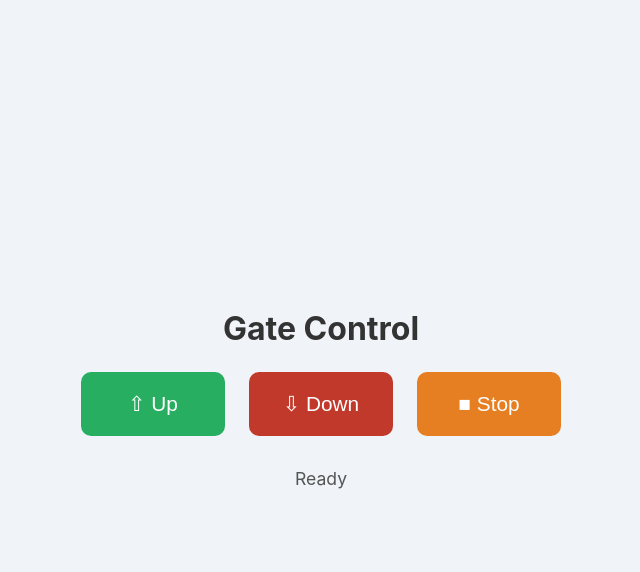
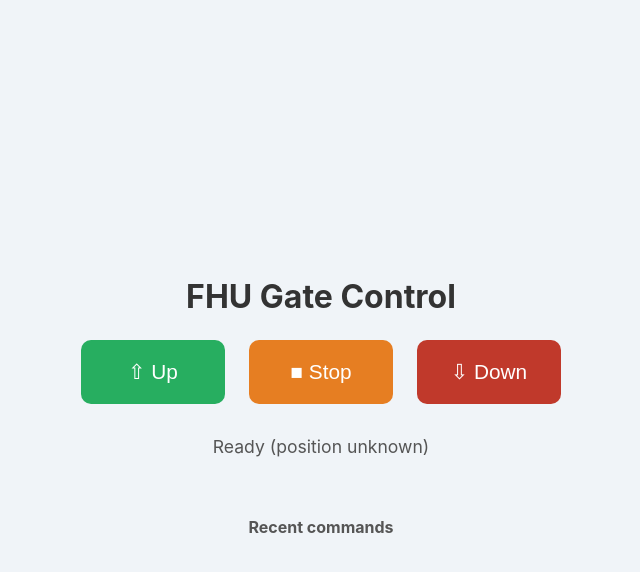
Before and after one commit to LCAS/fhu_auto, a Flask app: page / in a window 1280 px wide. Shown: the top 572 px of the page, without its empty margins (319-959 px from the left). Run offline with Flask 2, Linux system fonts and the light colour scheme; data that the repository does not hold is empty.

Commit message:
feat: enhance gate control API and UI with command logging and history display

```diff
--- a/app.py
+++ b/app.py
@@ -10,18 +10,28 @@ API
 ---
 GET  /            HTML control page.
 GET  /api/status  JSON status of the gate: {"busy": bool, "direction":
-                   "up"|"down"|null, "message": str}.
+                   "up"|"down"|null, "message": str, "last_command":
+                   "up"|"down"|"stop"|null, "last_command_time": str|null,
+                   "likely_state": "open"|"closed"|"unknown", "history":
+                   [{"command": str, "time": str}, ...] (newest first,
+                   last 10 commands).
 POST /api/up      Start raising the gate. Returns 409 if a move is
                    already in progress.
 POST /api/down     Start lowering the gate. Returns 409 if a move is
                    already in progress.
 POST /api/stop     Immediately stop any door movement and release the
                    relays. Always returns 200.
+
+Every command is also appended, with its timestamp, to a local log file
+(see LOG_FILE below).
 """
 
 import atexit
+import logging
 import os
 import threading
+from collections import deque
+from datetime import datetime, timezone
 
 from flask import Flask, jsonify, render_template
 
@@ -62,6 +72,33 @@ _busy = False
 _direction = None  # 'up' or 'down' while a move is in progress
 _stop_event = threading.Event()
 
+# Last command issued and the gate position it implies, since the actual
+# door position cannot be read back from hardware.
+_last_command = None  # 'up', 'down' or 'stop'
+_last_command_time = None
+_likely_state = 'unknown'  # 'open', 'closed' or 'unknown'
+
+# ── Command logging ──────────────────────────────────────────────────────────
+
+LOG_FILE = os.environ.get(
+    'LOG_FILE', os.path.join(os.path.dirname(os.path.abspath(__file__)), 'gate_control.log')
+)
+
+_command_logger = logging.getLogger('gate_control')
+_command_logger.setLevel(logging.INFO)
+_command_logger.addHandler(logging.FileHandler(LOG_FILE))
+_command_logger.handlers[-1].setFormatter(logging.Formatter('%(asctime)s %(message)s'))
+
+_command_history = deque(maxlen=10)  # newest first: {'command', 'time'}
+
+
+def _log_command(command):
+    timestamp = datetime.now(timezone.utc).isoformat()
+    _command_logger.info(command)
+    with _lock:
+        _command_history.appendleft({'command': command, 'time': timestamp})
+
+
 # ── GPIO initialisation ─────────────────────────────────────────────────────
 
 GPIO.setmode(GPIO.BCM)
@@ -80,33 +117,42 @@ def _run_relay(active_pin, idle_pin, duration):
 
     The move can be interrupted early by setting ``_stop_event``.
     """
-    global _busy, _direction
+    global _busy, _direction, _likely_state
     try:
         # Ensure the idle relay is off before activating the other (safety measure)
         GPIO.output(idle_pin, GPIO.HIGH)
         GPIO.output(active_pin, GPIO.LOW)
 
         # Wait in small increments so a stop request is honoured quickly.
-        _stop_event.wait(duration)
+        completed = not _stop_event.wait(duration)
 
         GPIO.output(active_pin, GPIO.HIGH)
     finally:
         GPIO.output(active_pin, GPIO.HIGH)
         GPIO.output(idle_pin, GPIO.HIGH)
         with _lock:
+            # Only a move that ran for its full duration reliably reaches
+            # the end stop; anything interrupted leaves the position unknown.
+            if completed:
+                _likely_state = 'open' if _direction == 'up' else 'closed'
+            else:
+                _likely_state = 'unknown'
             _busy = False
             _direction = None
 
 
 def _start_move(active_pin, idle_pin, direction):
-    global _busy, _direction
+    global _busy, _direction, _last_command, _last_command_time
     with _lock:
         if _busy:
             return False
         _busy = True
         _direction = direction
+        _last_command = direction
+        _last_command_time = datetime.now(timezone.utc).isoformat()
         _stop_event.clear()
 
+    _log_command(direction)
     thread = threading.Thread(
         target=_run_relay,
         args=(active_pin, idle_pin, DOOR_TIME),
@@ -120,11 +166,23 @@ def _status():
     with _lock:
         busy = _busy
         direction = _direction
+        last_command = _last_command
+        last_command_time = _last_command_time
+        likely_state = _likely_state
+        history = list(_command_history)
     if busy:
         message = '{} the gate...'.format('Raising' if direction == 'up' else 'Lowering')
     else:
         message = 'Ready'
-    return {'busy': busy, 'direction': direction, 'message': message}
+    return {
+        'busy': busy,
+        'direction': direction,
+        'message': message,
+        'last_command': last_command,
+        'last_command_time': last_command_time,
+        'likely_state': likely_state,
+        'history': history,
+    }
 
 
 # ── Routes ───────────────────────────────────────────────────────────────────
@@ -155,15 +213,23 @@ def api_down():
 
 @app.route('/api/stop', methods=['POST'])
 def api_stop():
-    global _busy, _direction
+    global _busy, _direction, _last_command, _last_command_time, _likely_state
     # Signal the running relay thread to stop waiting; also make sure the
     # relays are released immediately, regardless of thread state.
     _stop_event.set()
     GPIO.output(UP_GPIO, GPIO.HIGH)
     GPIO.output(DOWN_GPIO, GPIO.HIGH)
     with _lock:
+        was_busy = _busy
         _busy = False
         _direction = None
+        _last_command = 'stop'
+        _last_command_time = datetime.now(timezone.utc).isoformat()
+        # A stop issued while idle doesn't change the known position; a stop
+        # mid-move leaves the position unknown.
+        if was_busy:
+            _likely_state = 'unknown'
+    _log_command('stop')
     return jsonify(_status())
 
 
--- a/static/app.js
+++ b/static/app.js
@@ -11,6 +11,8 @@ const confirmProgress = confirmBtn.querySelector('.confirm-progress');
 const upBtn = document.getElementById('btn-up');
 const downBtn = document.getElementById('btn-down');
 const stopBtn = document.getElementById('btn-stop');
+const modalStopBtn = document.getElementById('modal-stop');
+const historyList = document.getElementById('history-list');
 
 let pendingAction = null;
 let holdTimer = null;
@@ -81,8 +83,16 @@ backdrop.addEventListener('click', (e) => {
 upBtn.addEventListener('click', () => openModal('up', 'raise'));
 downBtn.addEventListener('click', () => openModal('down', 'lower'));
 
-// Stop is a safety action: no confirmation dialog, fire immediately.
-stopBtn.addEventListener('click', () => performAction('stop'));
+// Stop is a safety action: no confirmation dialog, fire immediately. It is
+// also available inside the modal, so a move can be interrupted without
+// needing to dismiss the confirmation dialog first.
+function stopNow() {
+  closeModal();
+  performAction('stop');
+}
+
+stopBtn.addEventListener('click', stopNow);
+modalStopBtn.addEventListener('click', stopNow);
 
 async function performAction(action) {
   try {
@@ -94,11 +104,29 @@ async function performAction(action) {
   }
 }
 
+const LIKELY_STATE_LABELS = { open: 'likely open', closed: 'likely closed', unknown: 'position unknown' };
+
 function updateStatus(data) {
-  statusEl.textContent = data.error ? data.error : data.message;
+  let message = data.error ? data.error : data.message;
+  if (!data.busy && data.likely_state) {
+    message += ` (${LIKELY_STATE_LABELS[data.likely_state] || data.likely_state})`;
+  }
+  statusEl.textContent = message;
   const busy = !!data.busy;
   upBtn.disabled = busy;
   downBtn.disabled = busy;
+  renderHistory(data.history);
+}
+
+function renderHistory(history) {
+  if (!Array.isArray(history)) return;
+  historyList.innerHTML = '';
+  history.forEach((entry) => {
+    const li = document.createElement('li');
+    const time = new Date(entry.time).toLocaleString();
+    li.textContent = `${entry.command} – ${time}`;
+    historyList.appendChild(li);
+  });
 }
 
 async function pollStatus() {
--- a/static/style.css
+++ b/static/style.css
@@ -59,12 +59,43 @@ button:disabled {
 .down { background: var(--down-color); }
 .stop { background: var(--stop-color); }
 
+.modal-stop {
+  width: 100%;
+  margin-top: 1rem;
+}
+
 .status {
   margin-top: 2rem;
   font-size: 1.1rem;
   color: #555;
   min-height: 1.5em;
   text-align: center;
+}
+
+.history {
+  margin-top: 1.5rem;
+  width: 100%;
+  max-width: 480px;
+}
+
+.history h2 {
+  font-size: 1rem;
+  color: #555;
+  margin-bottom: 0.5rem;
+  text-align: center;
+}
+
+.history ul {
+  list-style: none;
+  margin: 0;
+  padding: 0;
+  font-size: 0.9rem;
+  color: #666;
+}
+
+.history li {
+  padding: 0.4rem 0.6rem;
+  border-bottom: 1px solid #dde3ea;
 }
 
 /* ── Modal ─────────────────────────────────────────────────────────── */
--- a/templates/index.html
+++ b/templates/index.html
@@ -7,15 +7,20 @@
   <link rel="stylesheet" href="{{ url_for('static', filename='style.css') }}">
 </head>
 <body>
-  <h1>Gate Control</h1>
+  <h1>FHU Gate Control</h1>
 
   <div class="buttons">
     <button id="btn-up" class="up" data-action="up" data-label="raise">&#8679; Up</button>
+    <button id="btn-stop" class="stop" data-action="stop">&#9632; Stop</button>
     <button id="btn-down" class="down" data-action="down" data-label="lower">&#8681; Down</button>
-    <button id="btn-stop" class="stop" data-action="stop">&#9632; Stop</button>
   </div>
 
   <p id="status" class="status">Ready</p>
+
+  <div class="history">
+    <h2>Recent commands</h2>
+    <ul id="history-list"></ul>
+  </div>
 
   <!-- Confirmation modal -->
   <div id="modal-backdrop" class="modal-backdrop hidden">
@@ -34,6 +39,7 @@
           <span class="confirm-progress"></span>
         </button>
       </div>
+      <button id="modal-stop" class="stop modal-stop" type="button">&#9632; Stop</button>
     </div>
   </div>
 
```
